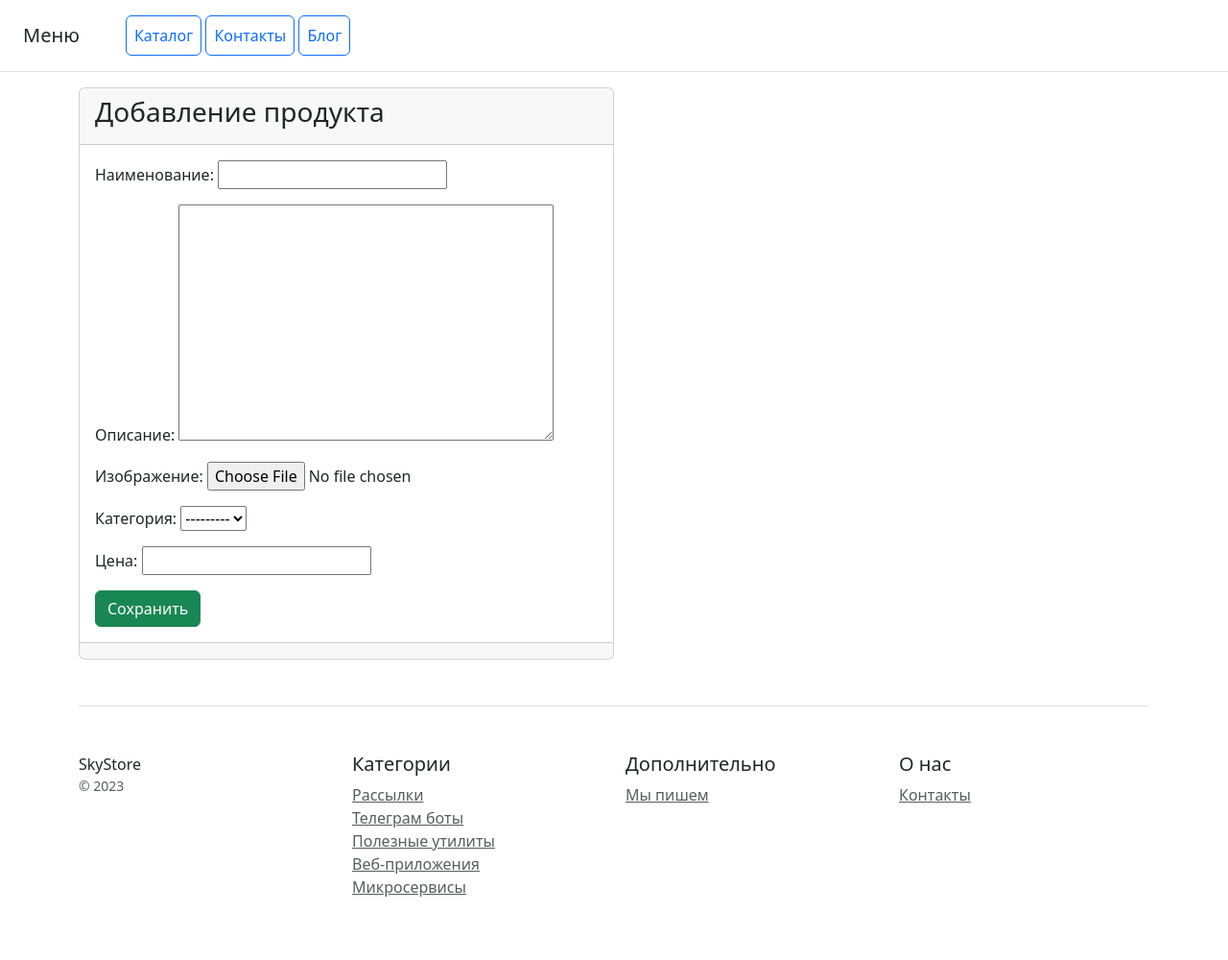
After one commit to ppolindrom/web_hw2, a Django app: page /create/ in a window 1280 px wide. The commit adds this page. Shown: the whole page at 96% size. Run offline with Django 4.2, Linux system fonts and the light colour scheme; data that the repository does not hold is empty; parts of the project's set-up code (start-up, migrations or seed data) failed here and were passed over; some libraries are stand-ins or nearby versions.

Commit message:
добавление форм на криейт и апдейт

```diff
--- /dev/null
+++ b/catalog/forms.py
@@ -0,0 +1,11 @@
+from django import forms
+
+from catalog.models import Product
+
+
+class ProductForm(forms.ModelForm):
+
+
+    class Meta:
+        model = Product
+        fields = '__all__'
--- a/catalog/templates/catalog/index.html
+++ b/catalog/templates/catalog/index.html
@@ -3,6 +3,9 @@
 {% load media_path %}
 
 {% block content %}
+<div class="col-12 mb-5">
+  <a class="btn btn-outline-primary" href="{% url 'create_product' %}">Добавить продукт</a>
+</div>
 <div class="container">
   <div class="row text-center">
     {% for product in products %}
@@ -17,6 +20,7 @@
             {% endif %}
             <p class="card-text">{{ product.text|truncatechars:100 }}</p>
             <a href="{% url 'product_detail' product.id %}" class="btn btn-primary">Купить</a>
+            <a href="{% url 'update_product' product.id %}" class="btn btn-primary">Редактировать</a>
           </div>
         </div>
       </div>
--- /dev/null
+++ b/catalog/templates/catalog/product_form.html
@@ -0,0 +1,21 @@
+{% extends 'catalog/base.html' %}
+
+{% block content %}
+    <div class="col-6">
+        <div class="card">
+            <div class="card-header">
+                <h3 class="card-title">
+                    Добавление продукта
+                </h3>
+            </div>
+            <div class="card-body">
+                <form method="post" enctype="multipart/form-data">
+                    {% csrf_token %}
+                    {{ form.as_p }}
+                    <button type="submit" class="btn btn-success">Сохранить</button>
+                </form>
+            </div>
+            <div class="card-footer"></div>
+        </div>
+    </div>
+{% endblock %}
--- a/catalog/urls.py
+++ b/catalog/urls.py
@@ -1,10 +1,11 @@
 from django.urls import path
-from .views import contacts, IndexView, ProductDetailView, blog_list_view
+from .views import contacts, IndexView, ProductDetailView, ProductUpdateView, ProductCreateView
 
 
 urlpatterns = [
     path('', IndexView.as_view(), name='index'),
     path('contacts/', contacts),
     path('product/<int:product_id>/', ProductDetailView.as_view(), name='product_detail'),
-    path('list/', blog_list_view, name='catalog_list'),
+    path('create/', ProductCreateView.as_view(), name='create_product'),
+    path('update/<int:pk>/', ProductUpdateView.as_view(), name= 'update_product'),
 ]
--- a/catalog/views.py
+++ b/catalog/views.py
@@ -1,4 +1,8 @@
+from django.urls import reverse_lazy
+from django.views.generic import CreateView, UpdateView
+
 from blog.models import Blog
+from catalog.forms import ProductForm
 from catalog.models import Product
 
 from django.shortcuts import get_object_or_404, redirect, render
@@ -32,3 +36,15 @@ def contacts(request):
 def blog_list_view(request):
     blogs = Blog.objects.all()
     return render(request, 'blog/list.html', {'blogs': blogs})
+
+
+class ProductCreateView(CreateView):
+    model = Product
+    form_class = ProductForm
+    success_url = reverse_lazy('index')
+
+
+class ProductUpdateView(UpdateView):
+    model = Product
+    form_class = ProductForm
+    success_url = reverse_lazy('index')
```
